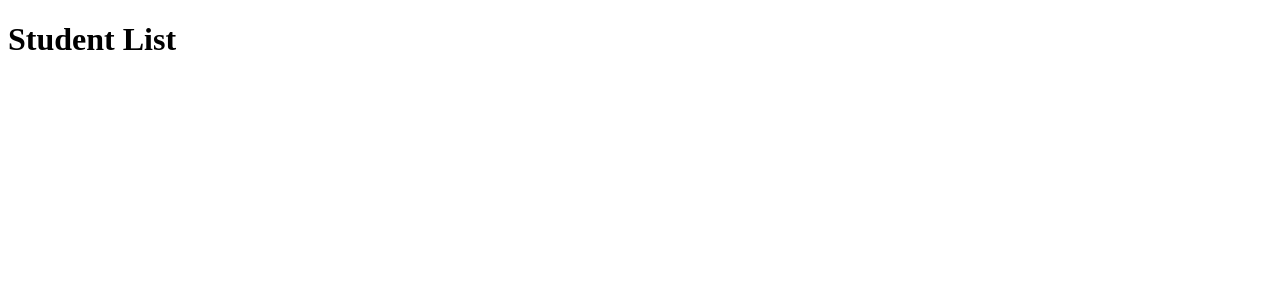
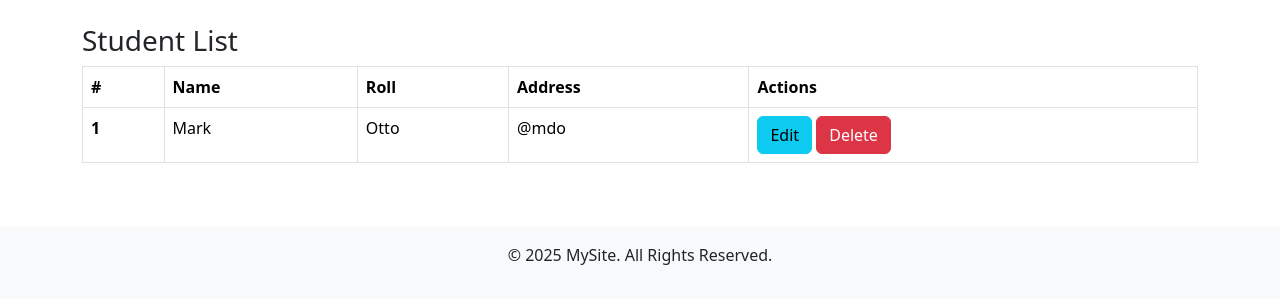
Before and after one commit to mdashraful/smart-school, a Django app: page /students/ in a window 1280 px wide. Shown: the top 304 px of the page. Run offline with Django 5.2, Linux system fonts and the light colour scheme; tables that the repository leaves empty hold one stand-in row (values such as "Sample post").

Commit message:
student edit and delete

```diff
--- a/smart_school/students/urls.py
+++ b/smart_school/students/urls.py
@@ -2,5 +2,7 @@ from django.urls import path
 from .views import *
 
 urlpatterns = [
-    path('', student_list, name='student_list')
+    path('', student_list, name='student_list'),
+    path('<int:pk>/edit/', student_update, name='student_update'),
+    path('<int:pk>/delete/', student_delete, name='student_delete')
 ]
--- a/smart_school/students/views.py
+++ b/smart_school/students/views.py
@@ -1,4 +1,4 @@
-from django.shortcuts import render
+from django.shortcuts import render, HttpResponse
 from .models import Student
 from .forms import StudentForm
 
@@ -6,3 +6,9 @@ from .forms import StudentForm
 def student_list(request):
     students = Student.objects.all()
     return render(request, 'students/student_list.html', {'students': students})
+
+def student_update(request, pk):
+    return HttpResponse("Edit")
+
+def student_delete(request, pk):
+    return HttpResponse("Delete")
--- a/smart_school/template/students/student_list.html
+++ b/smart_school/template/students/student_list.html
@@ -1,14 +1,33 @@
-<!DOCTYPE html>
-<html lang="en">
+{% extends 'base.html' %}
 
-<head>
-    <meta charset="UTF-8">
-    <meta name="viewport" content="width=device-width, initial-scale=1.0">
-    <title>Document</title>
-</head>
+{% block content %}
+<h3>Student List</h3>
+<div class="table-responsive">
+    <table class="table table-bordered">
+        <thead>
+            <tr>
+                <th scope="col">#</th>
+                <th scope="col">Name</th>
+                <th scope="col">Roll</th>
+                <th scope="col">Address</th>
+                <th scope="col">Actions</th>
+            </tr>
+        </thead>
+        <tbody>
+            {% for student in students %}
+            <tr>
+                <th scope="row">1</th>
+                <td>Mark</td>
+                <td>Otto</td>
+                <td>@mdo</td>
+                <td>
+                    <a href="{% url 'student_update' student.pk %}" class="btn btn-info">Edit</a>
+                    <a href="{% url 'student_delete' student.pk %}" class="btn btn-danger">Delete</a>
+                </td>
+            </tr>
+            {% endfor %}
+        </tbody>
+    </table>
+</div>
 
-<body>
-    <h1>Student List</h1>
-</body>
-
-</html>
+{% endblock content %}
```
